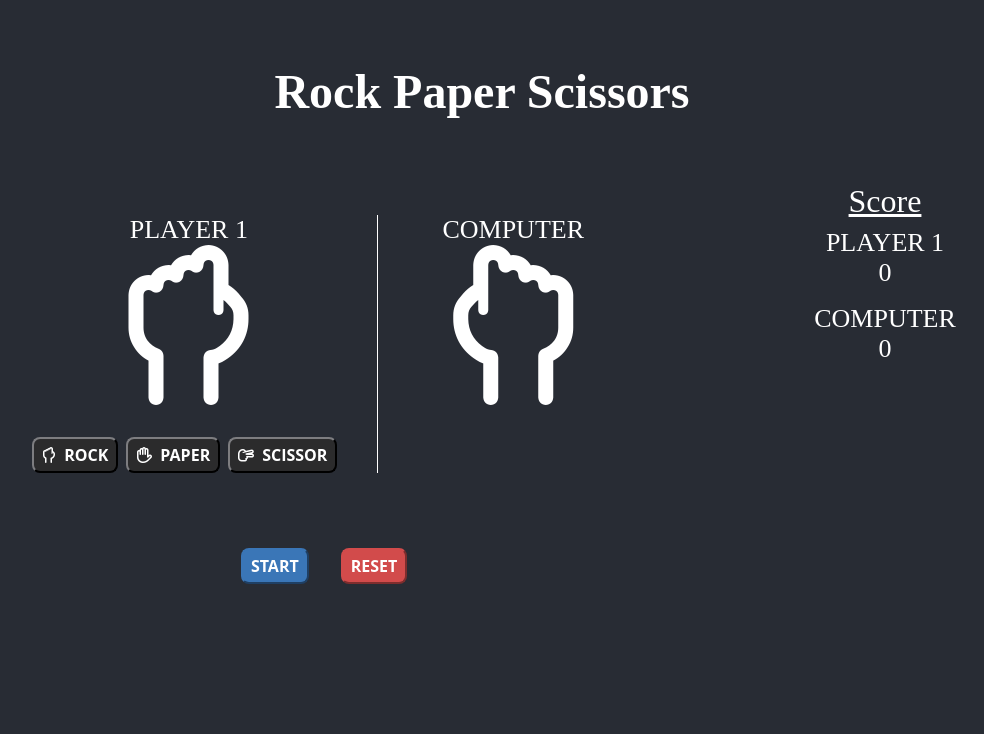
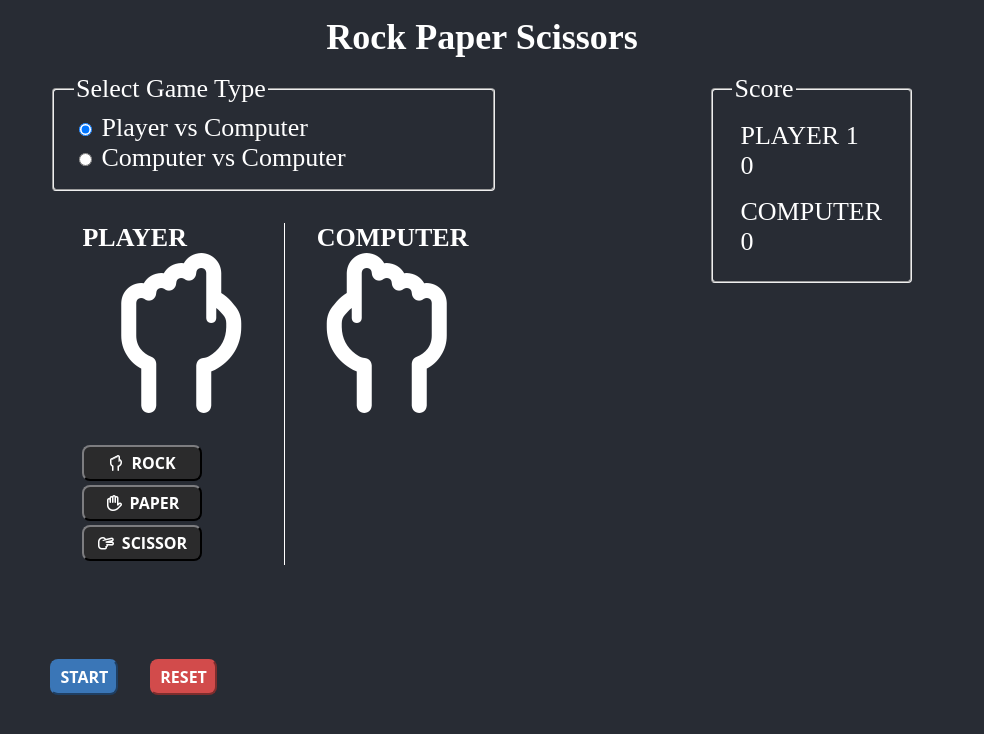
Before and after one commit to NamitYadav/rock-paper-scissors, a React (Create React App) app: page / in a window 1280 px wide. Shown: the top 734 px of the page, without its empty margins (158-1142 px from the left). Built offline with nearby package versions, Linux system fonts and the light colour scheme.

Commit message:
Added option to play against computer

```diff
--- a/src/App.css
+++ b/src/App.css
@@ -3,7 +3,6 @@ body {
 }
 
 .app {
-  text-align: center;
   background-color: #282c34;
   min-height: 100vh;
   display: flex;
@@ -14,9 +13,9 @@ body {
 }
 
 .app-header {
-  font-size: 48px;
+  font-size: 36px;
   font-weight: bold;
-  margin: 64px 0;
+  margin: 16px 0;
 }
 
 .app-content {
--- a/src/components/home/home.css
+++ b/src/components/home/home.css
@@ -1,15 +1,19 @@
-.game-container {
-  padding-top: 32px;
+.radio-group {
+  max-width: 400px;
+  display: flex;
+  flex-direction: column;
+  border-radius: 4px;
 }
 
 .player-container {
   display: flex;
+  padding-top: 32px;
+  max-width: 450px;
 }
 
 .player {
   display: flex;
   flex-direction: column;
-  margin-right: 32px;
   padding: 0 32px;
 }
 
@@ -17,8 +21,10 @@
   border-right: 1px solid #fff;
 }
 
-.player-1, .player-2 {
+.player-1,
+.player-2 {
   text-transform: uppercase;
+  font-weight: bold;
 }
 
 .inverse {
@@ -27,13 +33,11 @@
 }
 
 .winner {
-  width: 100px;
-  height: 55px;
-  margin: 10px auto;
+  height: 30px;
   color: #fff;
   font-size: 18px;
   text-align: center;
-  font-weight: bold;
+  margin: 32px 0;
 }
 
 .weaponBtn-container {
@@ -43,7 +47,8 @@
 }
 
 .weaponBtn {
-  margin-right: 8px;
+  width: 120px;
+  margin-bottom: 4px;
 }
 
 .home-weapon-icon {
@@ -68,8 +73,8 @@ button {
 }
 
 .start-button {
-  background: #3A76B7;
-  border-color: #3A76B7;
+  background: #3a76b7;
+  border-color: #3a76b7;
   margin-right: 32px;
 }
 
--- a/src/components/home/home.tsx
+++ b/src/components/home/home.tsx
@@ -18,19 +18,28 @@ class Home extends Component<Props> {
     playerOne: weapons[0],
     playerTwo: weapons[0],
     winner: '',
+    gameType: 'player',
   };
 
   startGame = () => {
+    const { gameType } = this.state;
     let counter = 0;
     let gameInterval = setInterval(() => {
       counter++;
+      if (gameType === 'player') {
         this.setState({
           playerTwo: weapons[Math.floor(Math.random() * weapons.length)],
           winner: '',
         });
+      } else {
+        this.setState({
+          playerOne: weapons[Math.floor(Math.random() * weapons.length)],
+          playerTwo: weapons[Math.floor(Math.random() * weapons.length)],
+          winner: '',
+        });
+      }
       if (counter > 5) {
         clearInterval(gameInterval);
-        console.log('Home props', this.props);
         this.setState({
           winner: this.selectWinner(),
         });
@@ -39,12 +48,11 @@ class Home extends Component<Props> {
   };
 
   selectWinner = () => {
-    console.log(this.props);
     const { incrementPlayerOne, incrementPlayerTwo } = this.props;
     const { playerOne, playerTwo } = this.state;
 
     if (playerOne === playerTwo) {
-      return "Oops it's a Tie!";
+      return "It's a Tie!";
     } else if (
       (playerOne === 'rock' && playerTwo === 'scissors') ||
       (playerOne === 'scissors' && playerTwo === 'paper') ||
@@ -71,14 +79,33 @@ class Home extends Component<Props> {
     resetScore();
   };
 
+  onGameTypeChange = (event: any) => {
+    this.setState({ gameType: event.target.value });
+  };
+
   render() {
-    const { playerOne, playerTwo, winner } = this.state;
+    const { playerOne, playerTwo, winner, gameType } = this.state;
     return (
       <div className='game-container'>
+        <div onChange={this.onGameTypeChange}>
+          <fieldset className='radio-group'>
+            <legend>Select Game Type</legend>
+            <span>
+              <input type='radio' value='player' name='game-type' defaultChecked /> Player vs
+              Computer
+            </span>
+            <span>
+              <input type='radio' value='computer' name='game-type' /> Computer vs Computer
+            </span>
+          </fieldset>
+        </div>
         <div className='player-container'>
           <div className='player'>
-            <div className='player-1'>Player 1</div>
-            <span className='inverse'><Player weapon={playerOne} /></span>
+            <div className='player-1'>{gameType}</div>
+            <span className='inverse'>
+              <Player weapon={playerOne} />
+            </span>
+            {gameType === 'player' && (
               <div className='weaponBtn-container'>
                 <button className='weaponBtn' onClick={() => this.selectWeapon('rock')}>
                   <i className='home-weapon-icon far fa-hand-rock'></i>Rock
@@ -90,6 +117,7 @@ class Home extends Component<Props> {
                   <i className='home-weapon-icon far fa-hand-scissors'></i>Scissor
                 </button>
               </div>
+            )}
           </div>
           <div className='player'>
             <div className='player-2'>Computer</div>
--- a/src/components/score/score.css
+++ b/src/components/score/score.css
@@ -1,3 +1,7 @@
+.s-container {
+  border-radius: 4px;
+}
+
 .s-heading {
   font-size: 32px;
   text-decoration: underline;
--- a/src/components/score/score.tsx
+++ b/src/components/score/score.tsx
@@ -5,8 +5,9 @@ import './score.css';
 
 const Score = (props: any) => {
   return (
-    <div className='s-container'>
-      <div className='s-heading'>Score</div>
+    <div>
+      <fieldset className='s-container'>
+        <legend>Score</legend>
         <div className='s-player'>
           <div className='s-player-name'>Player 1</div>
           <div className='s-player-score'>{props.playerOne}</div>
@@ -15,6 +16,7 @@ const Score = (props: any) => {
           <div className='s-player-name'>Computer</div>
           <div className='s-player-score'>{props.playerTwo}</div>
         </div>
+      </fieldset>
     </div>
   );
 };
```
Lines whose indentation alone changed are shown as unchanged.
